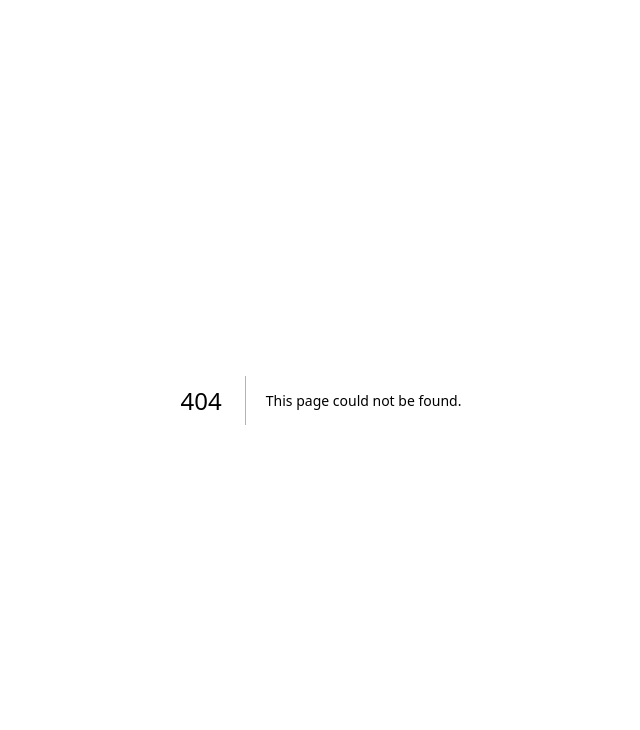
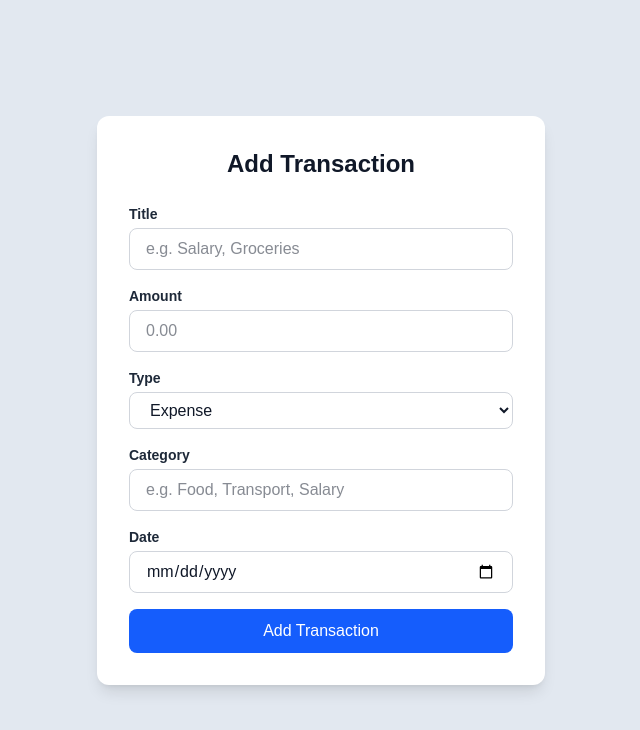
Before and after one commit to mhezie/personal-finance-tracker, a Next.js app: page /add-transaction in a window 1280 px wide. Before the commit this address had no page. Shown: the top 730 px of the page, without its empty margins (319-959 px from the left). Built offline with nearby package versions, Linux system fonts and the light colour scheme; no server answers.

Commit message:
feat: add transactions - create table, add form, and list page

```diff
--- /dev/null
+++ b/app/add-transaction/page.tsx
@@ -0,0 +1,139 @@
+"use client";
+
+import { useState } from "react";
+import { supabase } from "@/lib/supabase";
+import { useRouter } from "next/navigation";
+
+export default function AddTransactionPage() {
+  const [title, setTitle] = useState("");
+  const [amount, setAmount] = useState("");
+  const [type, setType] = useState("expense");
+  const [category, setCategory] = useState("");
+  const [date, setDate] = useState("");
+  const [loading, setLoading] = useState(false);
+  const [message, setMessage] = useState("");
+  const router = useRouter();
+
+  const handleSubmit = async (e: React.FormEvent) => {
+    e.preventDefault();
+    setLoading(true);
+    setMessage("");
+
+    const { data: { user } } = await supabase.auth.getUser();
+
+    if (!user) {
+      setMessage("You must be logged in");
+      setLoading(false);
+      return;
+    }
+
+    const { error } = await supabase.from("transactions").insert([
+      {
+        user_id: user.id,
+        title,
+        amount: parseFloat(amount),
+        type,
+        category,
+        date,
+      },
+    ]);
+
+    if (error) {
+      setMessage(error.message);
+    } else {
+      setMessage("Transaction added successfully!");
+      setTitle("");
+      setAmount("");
+      setCategory("");
+      setDate("");
+    }
+
+    setLoading(false);
+  };
+
+  return (
+    <div className="min-h-screen bg-slate-200 flex items-center justify-center p-4">
+      <div className="bg-white p-8 rounded-xl shadow-lg w-full max-w-md">
+        <h1 className="text-2xl font-bold mb-6 text-center text-gray-900">
+          Add Transaction
+        </h1>
+
+        <form onSubmit={handleSubmit} className="space-y-4">
+          <div>
+            <label className="block text-sm font-semibold mb-1 text-gray-800">Title</label>
+            <input
+              type="text"
+              value={title}
+              onChange={(e) => setTitle(e.target.value)}
+              className="w-full px-4 py-2 border border-gray-300 rounded-lg focus:outline-none focus:ring-2 focus:ring-blue-500 text-gray-900"
+              placeholder="e.g. Salary, Groceries"
+              required
+            />
+          </div>
+
+          <div>
+            <label className="block text-sm font-semibold mb-1 text-gray-800">Amount</label>
+            <input
+              type="number"
+              step="0.01"
+              value={amount}
+              onChange={(e) => setAmount(e.target.value)}
+              className="w-full px-4 py-2 border border-gray-300 rounded-lg focus:outline-none focus:ring-2 focus:ring-blue-500 text-gray-900"
+              placeholder="0.00"
+              required
+            />
+          </div>
+
+          <div>
+            <label className="block text-sm font-semibold mb-1 text-gray-800">Type</label>
+            <select
+              value={type}
+              onChange={(e) => setType(e.target.value)}
+              className="w-full px-4 py-2 border border-gray-300 rounded-lg focus:outline-none focus:ring-2 focus:ring-blue-500 text-gray-900"
+            >
+              <option value="expense">Expense</option>
+              <option value="income">Income</option>
+            </select>
+          </div>
+
+          <div>
+            <label className="block text-sm font-semibold mb-1 text-gray-800">Category</label>
+            <input
+              type="text"
+              value={category}
+              onChange={(e) => setCategory(e.target.value)}
+              className="w-full px-4 py-2 border border-gray-300 rounded-lg focus:outline-none focus:ring-2 focus:ring-blue-500 text-gray-900"
+              placeholder="e.g. Food, Transport, Salary"
+              required
+            />
+          </div>
+
+          <div>
+            <label className="block text-sm font-semibold mb-1 text-gray-800">Date</label>
+            <input
+              type="date"
+              value={date}
+              onChange={(e) => setDate(e.target.value)}
+              className="w-full px-4 py-2 border border-gray-300 rounded-lg focus:outline-none focus:ring-2 focus:ring-blue-500 text-gray-900"
+              required
+            />
+          </div>
+
+          <button
+            type="submit"
+            disabled={loading}
+            className="w-full bg-blue-600 text-white py-2.5 rounded-lg hover:bg-blue-700 transition font-medium disabled:bg-blue-400"
+          >
+            {loading ? "Adding..." : "Add Transaction"}
+          </button>
+        </form>
+
+        {message && (
+          <p className={`mt-4 text-center text-sm font-medium ${message.includes("success") ? "text-green-600" : "text-red-600"}`}>
+            {message}
+          </p>
+        )}
+      </div>
+    </div>
+  );
+}
--- /dev/null
+++ b/app/transactions/page.tsx
@@ -0,0 +1,105 @@
+"use client";
+
+import { useEffect, useState } from "react";
+import { supabase } from "@/lib/supabase";
+import { useRouter } from "next/navigation";
+
+interface Transaction {
+  id: number;
+  title: string;
+  amount: number;
+  type: string;
+  category: string;
+  date: string;
+}
+
+export default function TransactionsPage() {
+  const [transactions, setTransactions] = useState<Transaction[]>([]);
+  const [loading, setLoading] = useState(true);
+  const router = useRouter();
+
+  useEffect(() => {
+    const fetchTransactions = async () => {
+      const { data: { user } } = await supabase.auth.getUser();
+
+      if (!user) {
+        router.push("/login");
+        return;
+      }
+
+      const { data, error } = await supabase
+        .from("transactions")
+        .select("*")
+        .order("date", { ascending: false });
+
+      if (error) {
+        console.error(error);
+      } else {
+        setTransactions(data || []);
+      }
+
+      setLoading(false);
+    };
+
+    fetchTransactions();
+  }, [router]);
+
+  if (loading) {
+    return (
+      <div className="min-h-screen flex items-center justify-center bg-slate-200">
+        <p className="text-lg text-gray-700">Loading transactions...</p>
+      </div>
+    );
+  }
+
+  return (
+    <div className="min-h-screen bg-slate-200 py-10 px-4">
+      <div className="max-w-3xl mx-auto">
+        <div className="flex justify-between items-center mb-6">
+          <h1 className="text-3xl font-bold text-gray-900">My Transactions</h1>
+          <a
+            href="/add-transaction"
+            className="bg-blue-600 text-white px-4 py-2 rounded-lg hover:bg-blue-700 transition"
+          >
+            + Add New
+          </a>
+        </div>
+
+        {transactions.length === 0 ? (
+          <div className="bg-white p-8 rounded-xl shadow text-center">
+            <p className="text-gray-600">No transactions yet.</p>
+          </div>
+        ) : (
+          <div className="space-y-4">
+            {transactions.map((transaction) => (
+              <div
+                key={transaction.id}
+                className="bg-white p-5 rounded-xl shadow flex justify-between items-center"
+              >
+                <div>
+                  <h3 className="font-semibold text-lg text-gray-900">
+                    {transaction.title}
+                  </h3>
+                  <p className="text-sm text-gray-600">
+                    {transaction.category} • {transaction.date}
+                  </p>
+                </div>
+
+                <div
+                  className={`text-lg font-bold ${
+                    transaction.type === "income"
+                      ? "text-green-600"
+                      : "text-red-600"
+                  }`}
+                >
+                  {transaction.type === "income" ? "+" : "-"}£
+                  {Number(transaction.amount).toFixed(2)}
+                </div>
+              </div>
+            ))}
+          </div>
+        )}
+      </div>
+    </div>
+  );
+}
```
